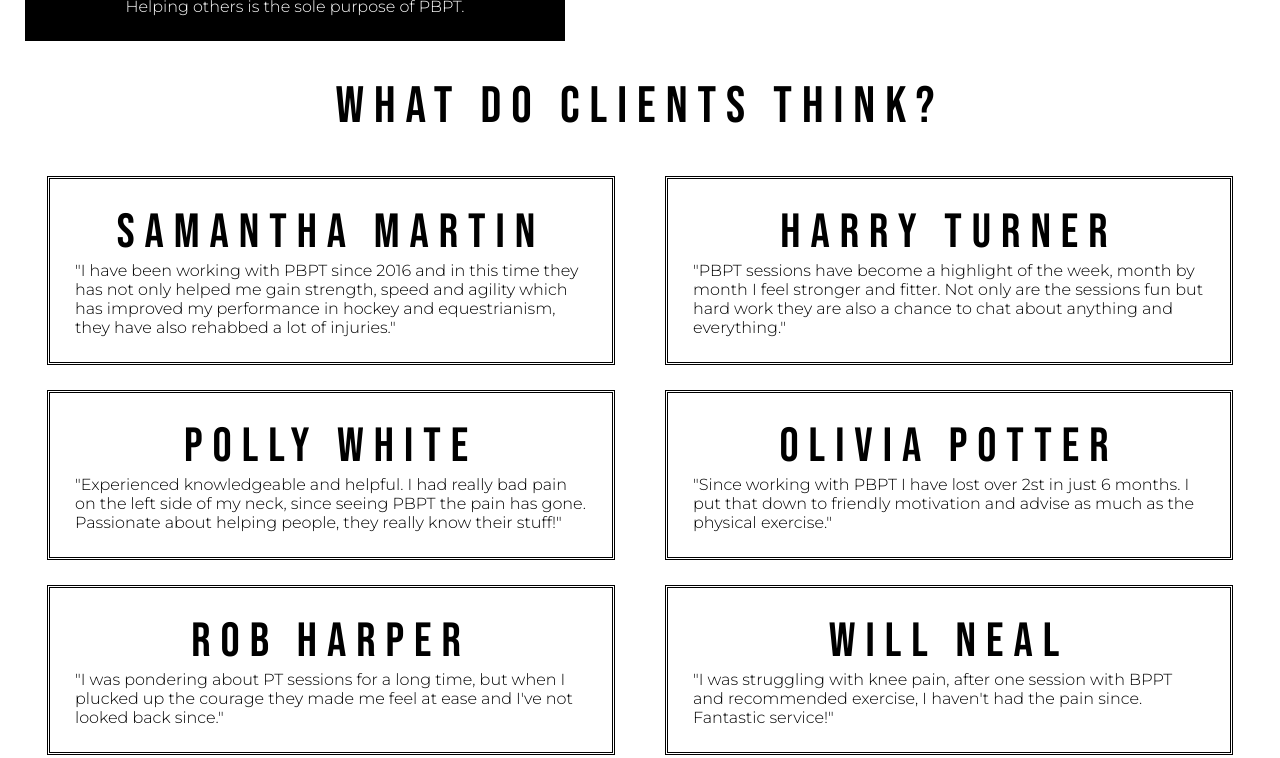
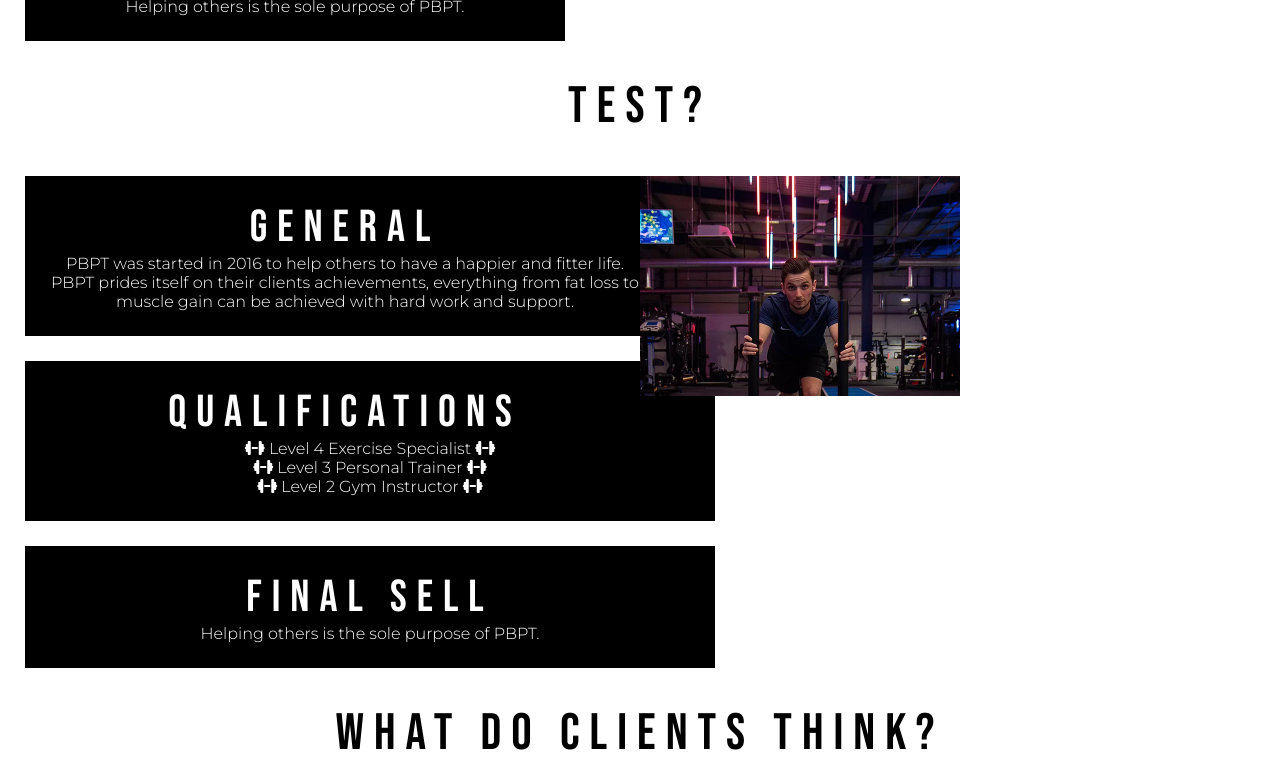
Before and after one commit to liamsmith3194/personal-best-pt, a plain HTML site: page index.html in a window 1280 px wide. Shown: the part 1995-2753 px from the top of the page. Drawn offline with Linux system fonts and the light colour scheme.

Commit message:
pt image still not working

```diff
--- a/assets/css/style.css
+++ b/assets/css/style.css
@@ -143,6 +143,21 @@ h4 {
 
 }
 
+.about-sections2 {
+    background-color: black;
+    color: white;
+    text-align: center;
+    width: 50%;
+    padding: 25px;
+    margin: 0 25px 25px 25px;
+    flex-grow: 4; /* default 0 */
+
+}
+
+#pt-image2 {
+    float: right;
+}
+
 #pt-container {
     height: 520px;
     margin: 0 25px 0 25px;
@@ -151,6 +166,10 @@ h4 {
     background-color: white;
 
 }
+
+.container {
+    display: flex; /* or inline-flex */
+  }
 
 
 /* Testimonials Page*/
@@ -188,7 +207,7 @@ h4 {
 .contact-form {
 
     color: white;
-    font-size: 12pt;
+    font-size: 100;
     text-align: left;
     background-color: rgba(0, 0, 0, 0.6);
     width: 70%;
@@ -209,7 +228,7 @@ h4 {
     display: inline-block;
     font-family: 'montserrat', sans-serif;
     font-weight: lighter;
-    font-size: 11pt;
+    font-size: 100%;
 }
 
 .text-input:hover {
@@ -221,14 +240,20 @@ h4 {
 
 option {
     color: black;
-    font-size: 14px;
+    font-size: 100%;
     font-family: 'montserrat', sans-serif;
     font-weight: lighter;
 }
 
+option:hover {
+    color: white;
+    background-color: black;
+
+}
+
 ::placeholder {
     color: white;
-    font-size: 11pt;
+    font-size: 100%;
     font-family: 'montserrat', sans-serif;
     font-weight: lighter;
 }
--- a/index.html
+++ b/index.html
@@ -137,6 +137,50 @@
         </section>
 
 
+        <!--- About me --->
+
+        <div id="about">
+            <h2 class="sub-heading">TEST?</h2>
+        </div>
+
+            <div id="pt-image2">
+                <img src="assets/images/3c5616_fd4f79350402411095f8c04e54ae6376_mv2.webp" width="50%"
+                    alt="Picture of Ben the personal trainer">
+            </div>
+
+
+            <div class="container"></div>
+
+
+        <section class="about-sections2">
+            <h4>General</h4>
+            PBPT was started in 2016 to help others to have a happier and fitter life.
+            PBPT prides itself on their clients achievements, everything from fat loss to muscle gain can be achieved
+            with hard work and support.
+        </section>
+
+
+
+        <section class="about-sections2">
+            <h4>Qualifications</h4>
+
+            <p>
+                <i class="fas fa-dumbbell"></i> Level 4 Exercise Specialist <i class="fas fa-dumbbell"></i>
+                <br>
+                <i class="fas fa-dumbbell"></i> Level 3 Personal Trainer <i class="fas fa-dumbbell"></i>
+                <br>
+                <i class="fas fa-dumbbell"></i> Level 2 Gym Instructor <i class="fas fa-dumbbell"></i>
+            </p>
+        </section>
+
+        <section class="about-sections2">
+
+            <h4>Final Sell</h4>
+            Helping others is the sole purpose of PBPT.
+        </section>
+        </div>
+
+
 
         <!--- Testimonials --->
 
```
